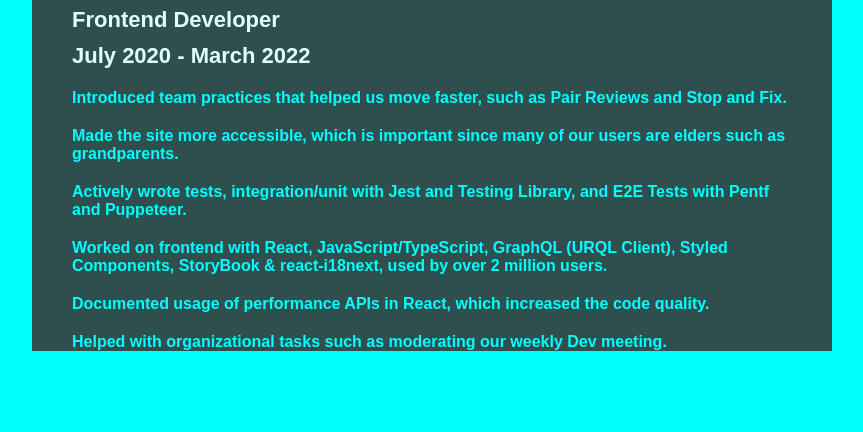
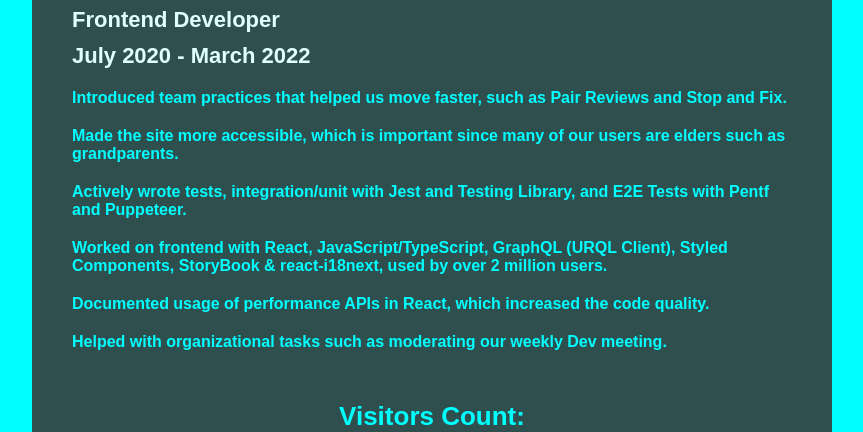
Before and after one commit to tigerabrodi/cloud-resume, a plain HTML site: page index.html in a window 1280 px wide. Shown: the part 593-1025 px from the top of the page, without its empty margins (208-1071 px from the left). Before the commit the page ends 944 px from the top, so only its background shows below. Drawn offline with Linux system fonts and the light colour scheme; no server answers.

Commit message:
replace visitors count with response data

```diff
--- a/index.css
+++ b/index.css
@@ -82,3 +82,10 @@ body {
   margin-top: 20px;
   font-weight: bold;
 }
+
+.resume__visitors-count {
+  font-weight: bold;
+  color: aqua;
+  margin-top: 50px;
+  font-size: 26px;
+}
--- a/index.html
+++ b/index.html
@@ -79,6 +79,8 @@
           </ol>
         </ul>
       </div>
+
+      <p class="resume__visitors-count">Visitors Count:</p>
     </div>
 
     <script src="./index.js"></script>
--- a/index.js
+++ b/index.js
@@ -1,3 +1,7 @@
+const visitorCountTextElement = document.querySelector(
+  ".resume__visitors-count"
+);
+
 document.addEventListener("DOMContentLoaded", async () => {
   const response = await fetch(
     "https://olvmn27mjxhmzollt2whn7ecie0brzqu.lambda-url.eu-west-3.on.aws/"
@@ -5,5 +9,5 @@ document.addEventListener("DOMContentLoaded", async () => {
 
   const data = await response.json();
 
-  console.log(data);
+  visitorCountTextElement.textContent = `${visitorCountTextElement.textContent} ${data}`;
 });
```
